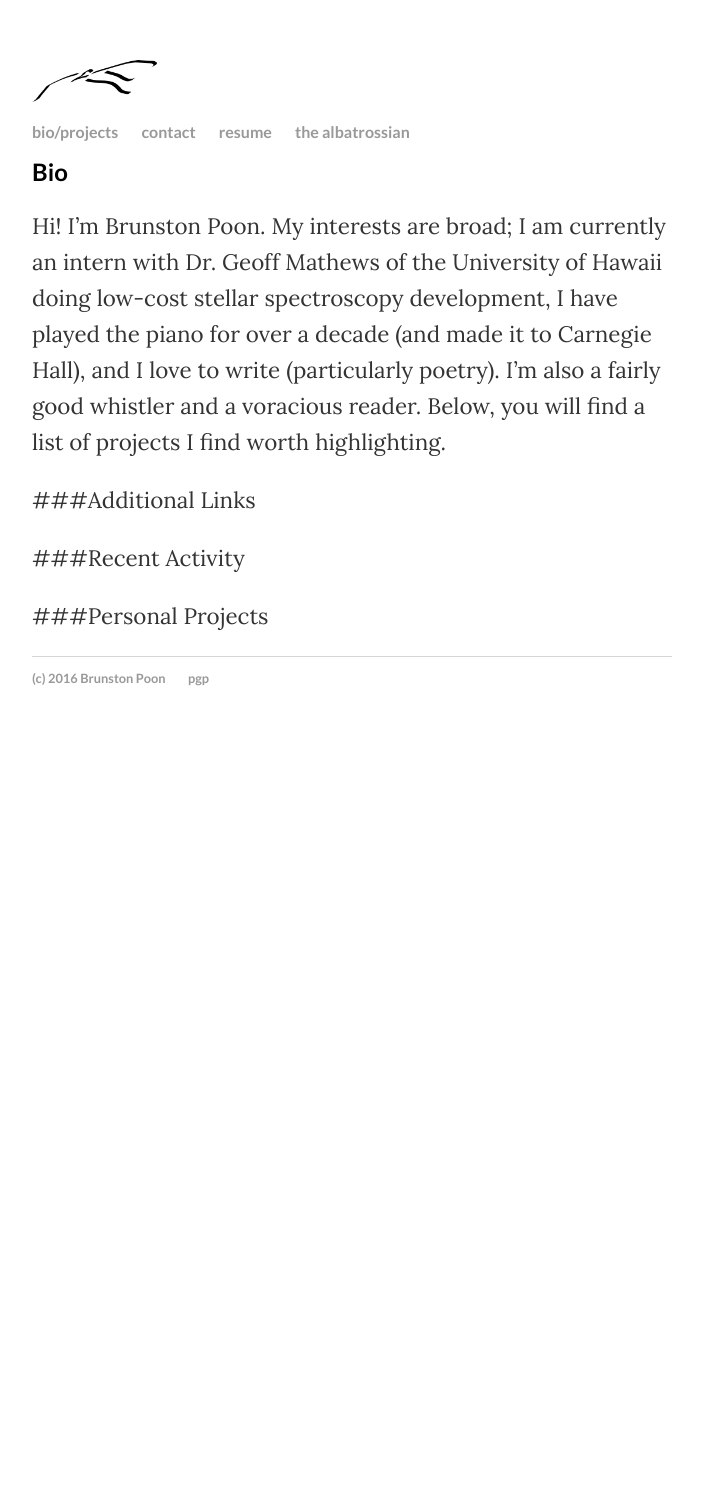
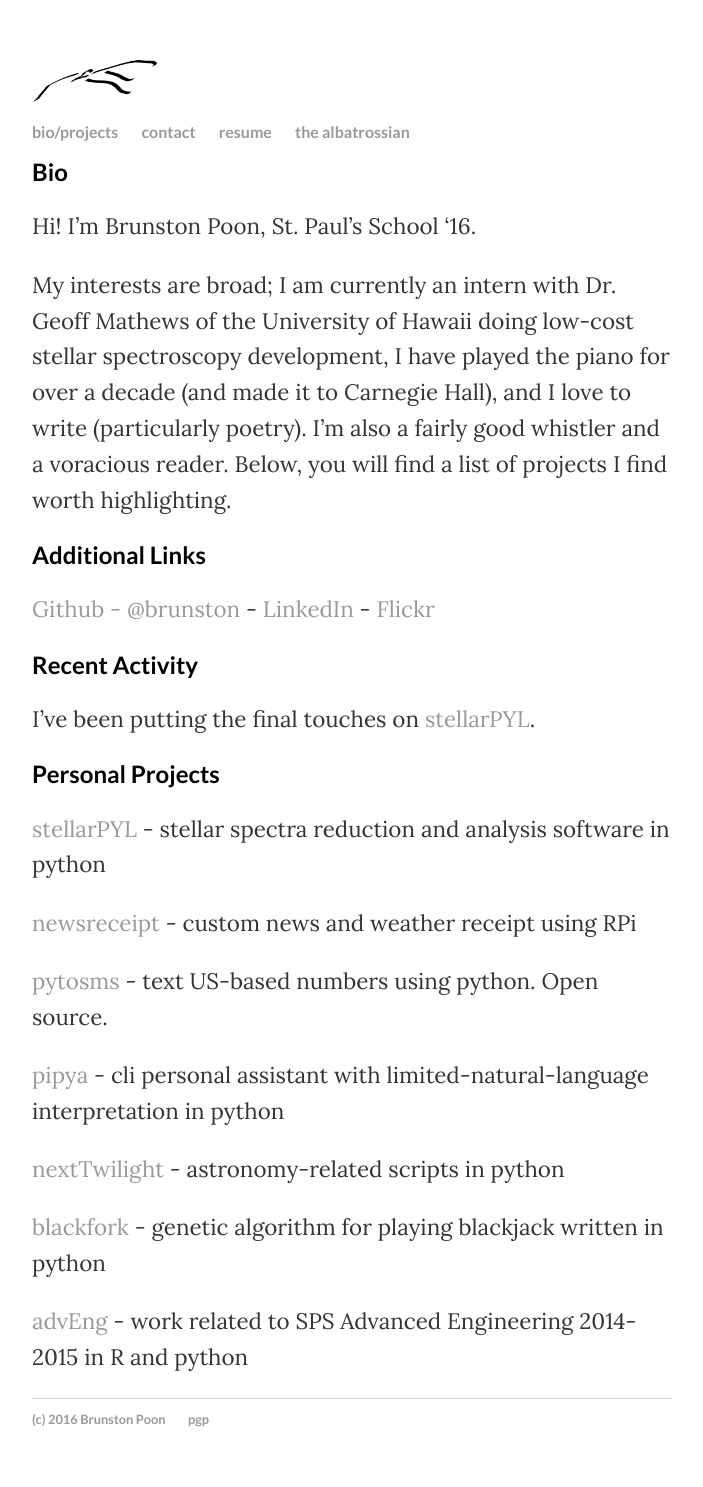
Before and after one commit to brupoon/brunstonio, a Jekyll site: the page built from index.md, in a window 1280 px wide. Shown: the whole page, without its empty margins (288-991 px from the left). Built offline with Jekyll 4.4.1, drawn with Linux system fonts in a browser that asks for light colours; before the commit the page ends 900 px from its top, so only the background shows below that.

Commit message:
first index

```diff
--- a/index.md
+++ b/index.md
@@ -6,10 +6,33 @@ title: "Brunston Poon"
 Bio
 ===
 
-Hi! I'm Brunston Poon. My interests are broad; I am currently an intern with Dr. Geoff Mathews of the University of Hawaii doing low-cost stellar spectroscopy development, I have played the piano for over a decade (and made it to Carnegie Hall), and I love to write (particularly poetry). I'm also a fairly good whistler and a voracious reader. Below, you will find a list of projects I find worth highlighting.
+Hi! I'm Brunston Poon, St. Paul's School '16.
 
-###Additional Links
+My interests are broad; I am currently an intern with Dr. Geoff Mathews of the University of Hawaii doing low-cost stellar spectroscopy development, I have played the piano for over a decade (and made it to Carnegie Hall), and I love to write (particularly poetry). I'm also a fairly good whistler and a voracious reader. Below, you will find a list of projects I find worth highlighting.
 
-###Recent Activity
+Additional Links
+================
 
-###Personal Projects
+[Github - @brunston](https://github.com/brunston) - [LinkedIn](https://linkedin.com/in/brunston) - [Flickr](https://www.flickr.com/photos/purplejellyfish/)
+
+Recent Activity
+===============
+
+I've been putting the final touches on [stellarPYL](http://st.bpbp.xyz/).
+
+Personal Projects
+=================
+
+[stellarPYL](http://st.bpbp.xyz/) - stellar spectra reduction and analysis software in python
+
+[newsreceipt](https://github.com/brunston/newsreceipt) - custom news and weather receipt using RPi
+
+[pytosms](https://github.com/brunston/pytosms) - text US-based numbers using python. Open source.
+
+[pipya](http://pipya.bpbp.xyz/) - cli personal assistant with limited-natural-language interpretation in python
+
+[nextTwilight](http://next.bpbp.xyz/) - astronomy-related scripts in python
+
+[blackfork](http://blackfork.bpbp.xyz/) - genetic algorithm for playing blackjack written in python
+
+[advEng](http://adveng.bpbpy.xyz/) - work related to SPS Advanced Engineering 2014-2015 in R and python
```
